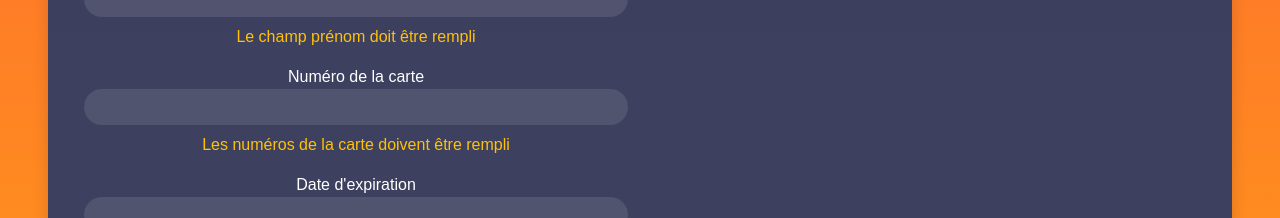
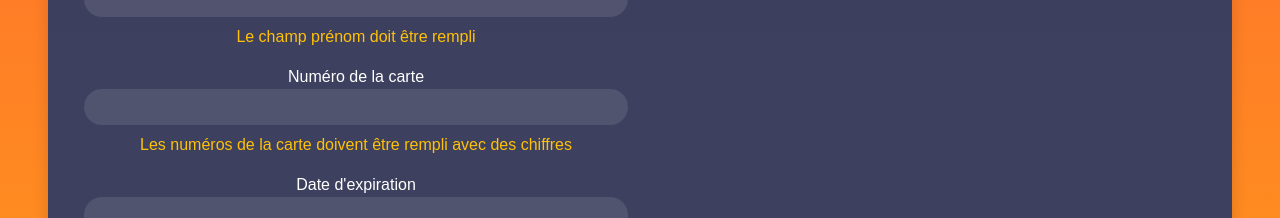
Before and after one commit to Youssef-jbr/MyResto-front, a Vue app: page /payement in a window 1280 px wide. Shown: the part 806-1024 px from the top of the page. Built offline with nearby package versions, Linux system fonts and the light colour scheme; what vue-sweetalert2 would draw is missing.

Commit message:
Contrôle de saisi dans commande et paiement

```diff
--- a/src/Payement.vue
+++ b/src/Payement.vue
@@ -83,7 +83,7 @@
               trim
             ></b-form-input>
             <p class="text-warning" v-show="showErrorCardNumber">
-              Les numéros de la carte doivent être rempli
+              Les numéros de la carte doivent être rempli avec des chiffres
             </p>
             Date d'expiration
             <b-form-input
@@ -233,7 +233,7 @@ export default {
           }
 
         case "numCarte":
-          if (this.cardnumber.length > 0) {
+          if (this.cardnumber.length > 0 && !isNaN(this.cardnumber)) {
             this.showErrorCardNumber = false;
             return true;
           } else {
@@ -251,7 +251,7 @@ export default {
           }
 
         case "CCV":
-          if (this.securitycode.length > 0) {
+          if (this.securitycode.length > 0 && !isNaN(this.securitycode)) {
             this.showErrorSecurityCode = false;
             return true;
           } else {
```
